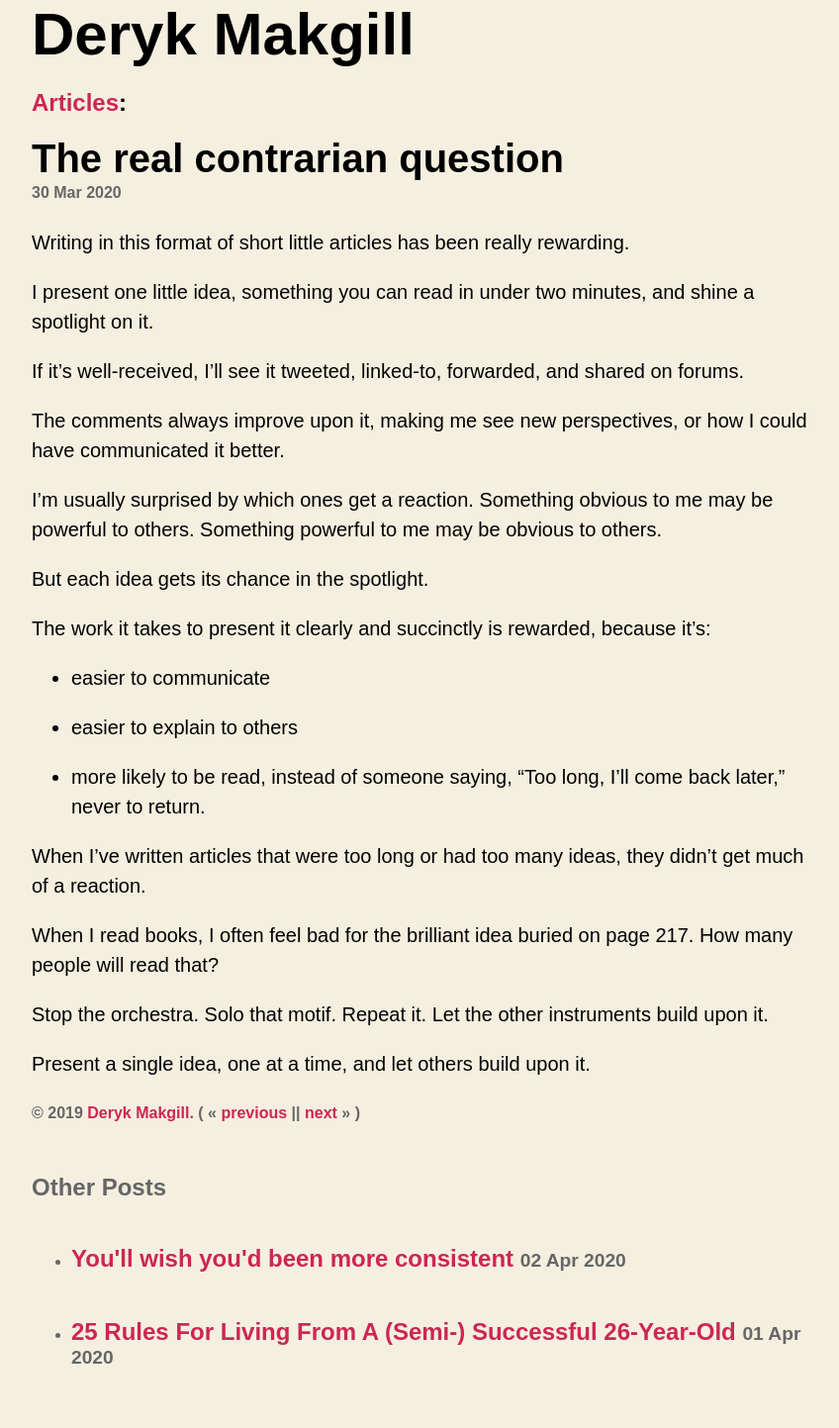
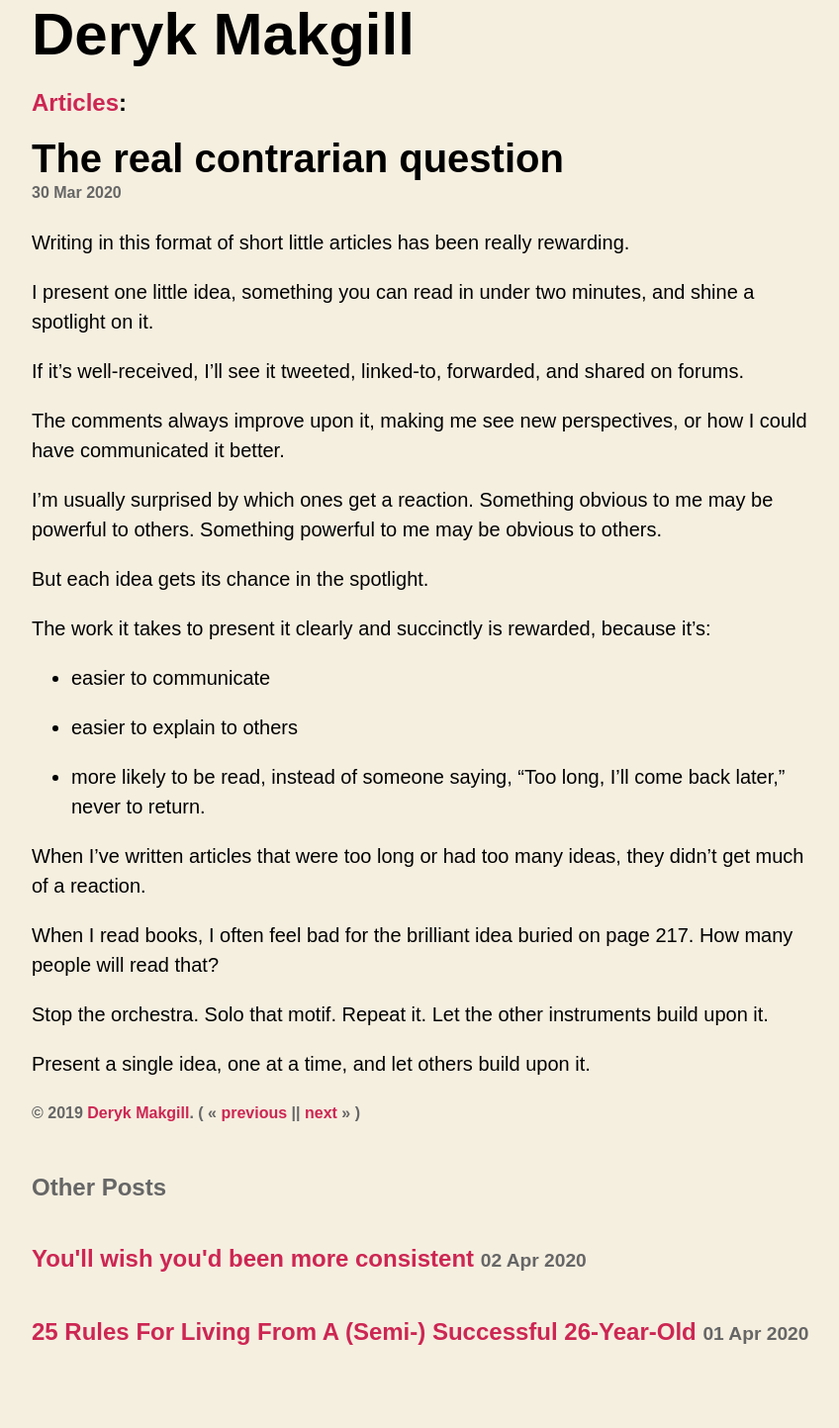
Before and after one commit to derykmakgill/vm, a Jekyll site: the page built from _posts/2020-03-30-t.md, in a window 1280 px wide. Shown: the whole page at 99% size, without its empty margins (208-1056 px from the left). Built offline with Jekyll 4.4.1, drawn with Linux system fonts in a browser that asks for light colours; some web fonts are replaced; after the commit the page ends 1419 px from its top, so only the background shows below that.

Commit message:
Update post.html

```diff
--- a/_layouts/post.html
+++ b/_layouts/post.html
@@ -22,18 +22,15 @@ layout: default
 
 <div class="related">
   <h2>Other Posts</h2>
-  <ul class="related-posts">
+  <div class="related-posts">
     {% for post in site.related_posts limit:3 %}
-      <li>
         <h3>
           <a href="{{ post.url }}">
             {{ post.title }}</a>
             <small>{{ post.date | date_to_string }}</small>
 
         </h3>
-      </li>
     {% endfor %}
-  </ul>
 </div>
 <br>
 </footer>
```
